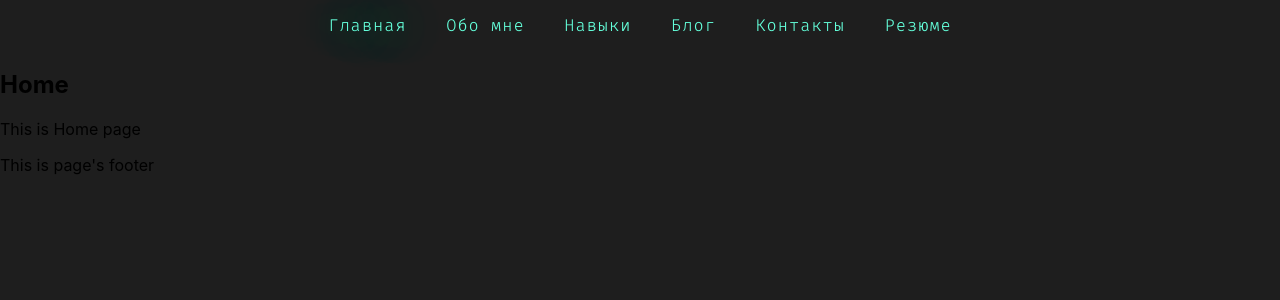
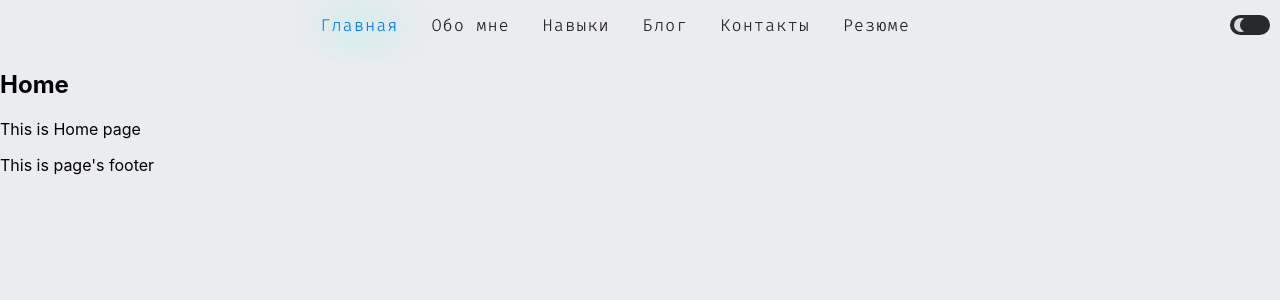
Before and after one commit to avramenkomy/portfolio-frontend, a React (Create React App) app: page / in a window 1280 px wide. Shown: the top 300 px of the page. Built offline with nearby package versions, Linux system fonts and the light colour scheme.

Commit message:
WIP: add switching between light and dark theme

```diff
--- a/src/components/Header.jsx
+++ b/src/components/Header.jsx
@@ -4,6 +4,8 @@ import { useNavigate } from 'react-router-dom';
 import { useAuth } from './hook/useAuth';
 
 import CustomLink from '../elements/CustomLink';
+import Toggle from '../elements/Toggle';
+import { ThemeContext, themes } from './hoc/ThemeProvider';
 
 function Header () {
   const navigate = useNavigate();
@@ -13,15 +15,32 @@ function Header () {
     signout(() => navigate('/', { replace: true }));
   }
   return (
+    <ThemeContext.Consumer>
+      {({ theme, setTheme }) => (
          <header>
+          <div className="logo-img"></div>
+          <nav>
             <CustomLink to="/">Главная</CustomLink>
             <CustomLink to="/about-me">Обо мне</CustomLink>
             <CustomLink to="/skills">Навыки</CustomLink>
             <CustomLink to="/blog">Блог</CustomLink>
             <CustomLink to="/contact-me">Контакты</CustomLink>
             <CustomLink to="/resume">Резюме</CustomLink>
+          </nav>
+          <div className="props">
             {user && <button onClick={handleLogout}>Logout</button>}
+            <Toggle
+              onChange={() => {
+                if (theme === themes.light) setTheme(themes.dark)
+                if (theme === themes.dark) setTheme(themes.light)
+              }}
+              value={theme === themes.dark}
+            />
+          </div>
+
         </header>
+       )}
+    </ThemeContext.Consumer>
   )
 }
 
--- /dev/null
+++ b/src/components/hoc/ThemeProvider.jsx
@@ -0,0 +1,35 @@
+import React from 'react';
+
+export const themes = {
+  dark: 'dark',
+  light: 'light',
+}
+
+export const ThemeContext = React.createContext({});
+
+const getTheme = () => {
+  const theme = `${window?.localStorage?.getItem('theme')}`;
+  if (Object.values(themes).includes(theme)) return theme;
+
+  const userMedia = window.matchMedia('(prefers-color-scheme: light)');
+  if (userMedia.matches) return themes.light;
+
+  return themes.dark;
+}
+
+const ThemeProvider = ({ children }) => {
+  const [ theme, setTheme ] = React.useState(getTheme)
+
+  React.useEffect(() => {
+    document.documentElement.dataset.theme = theme
+    localStorage.setItem('theme', theme)
+  }, [ theme ])
+
+  return (
+    <ThemeContext.Provider value={{ theme, setTheme }}>
+      {children}
+    </ThemeContext.Provider>
+  )
+}
+
+export default ThemeProvider;
--- /dev/null
+++ b/src/elements/Toggle/index.css
@@ -0,0 +1,51 @@
+
+.toggle-switch {
+  position: relative;
+  width: 40px;
+  top: -10px;
+}
+
+label {
+  position: absolute;
+  width: 100%;
+  height: 20px;
+  background-color: #28292c;
+  border-radius: 10px;
+  cursor: pointer;
+}
+
+input {
+  position: absolute;
+  display: none;
+}
+
+.slider {
+  position: absolute;
+  width: 100%;
+  height: 100%;
+  border-radius: 16px;
+  transition: 0.3s;
+}
+
+input:checked ~ .slider {
+  background-color: #d8dbe0;
+}
+
+.slider::before {
+  content: "";
+  position: absolute;
+  top: 3px;
+  left: 4px;
+  width: 14px;
+  height: 14px;
+  border-radius: 50%;
+  box-shadow: inset 6px 0px 0px 0px #d8dbe0;
+  background-color: #28292c;
+  transition: 0.3s;
+}
+
+input:checked ~ .slider::before {
+  transform: translateX(18px);
+  background-color: #28292c;
+  box-shadow: none;
+}
--- /dev/null
+++ b/src/elements/Toggle/index.jsx
@@ -0,0 +1,21 @@
+import React from 'react';
+import './index.css';
+
+const Toggle = ({ value, onChange }) => (
+
+  <div class = 'toggle-switch'>
+    <label htmlFor="toggler">
+      <input
+      id="toggler"
+      type = 'checkbox'
+      onClick={onChange}
+      checked={value}
+      readOnly
+      />
+      <span class = 'slider'></span>
+    </label>
+  </div>
+
+)
+
+export default Toggle;
--- a/src/index.css
+++ b/src/index.css
@@ -1,6 +1,23 @@
 @import url('https://fonts.googleapis.com/css2?family=Roboto+Mono:wght@300;400;500;600;700&display=swap');
 @import url('https://fonts.googleapis.com/css2?family=Fira+Code:wght@300;400;500;600;700&family=Fira+Mono:wght@400;500;700&family=Roboto+Mono:wght@100;200;300;400;500;600;700&display=swap');
 
+:root[data-theme="light"] {
+  --background-color: #EAECEF;
+  --link-color: #1e1e1e;
+  --active-link-color: #027BFF;
+  --header-bg-color: #23424E;
+
+  --bg-color-slider: #1e1e1e;
+}
+
+:root[data-theme="dark"] {
+  --background-color: #1e1e1e;
+  --link-color: #faebd7;
+  --active-link-color: #64ffda;
+
+  --bg-color-slider: #faebd7;
+  --header-bg-color: inherit;
+}
 
 :root {
   --green: #64ffda;
@@ -21,7 +38,7 @@
 
 body {
   margin: 0;
-  background-color: #1e1e1e;
+  background: var(--background-color);
   font-family: -apple-system, BlinkMacSystemFont, 'Segoe UI', 'Roboto', 'Oxygen',
     'Ubuntu', 'Cantarell', 'Fira Sans', 'Droid Sans', 'Helvetica Neue',
     sans-serif;
@@ -44,10 +61,31 @@ header {
   align-items: center;
 }
 
-header > a {
+.logo-img {
+  flex-grow: 1;
+}
+
+nav {
+  flex-grow: 3;
+  display: flex;
+  flex-direction: row;
+  justify-content: center;
+  align-items: center;
+}
+
+.props {
+  margin-right: 10px;
+  flex-grow: 1;
+  display: flex;
+  flex-direction: row;
+  justify-content: end;
+  align-items: center;
+}
+
+nav > a {
   margin: 0 1%;
   text-decoration: none;
-  color: var(--green);
+  color: var(--link-color);
   font-family: var(--font-mono);
   font-size: var(--fz-md);
   letter-spacing: 1px;
@@ -56,12 +94,9 @@ header > a {
   padding: 0.375rem 0.4375rem;
 }
 
-header > a:hover {
-  color: var(--white);
-}
-
-header > .active-link {
+.active-link {
   cursor: default;
+  color: var(--active-link-color);
   text-shadow:
     0 0 40px rgba(100, 255, 218, .7),
     0 0 70px rgba(100, 255, 218, .7),
--- a/src/index.js
+++ b/src/index.js
@@ -4,11 +4,15 @@ import { BrowserRouter } from 'react-router-dom';
 import './index.css';
 import App from './App';
 
+import ThemeProvider from './components/hoc/ThemeProvider';
+
 const root = ReactDOM.createRoot(document.getElementById('root'));
 root.render(
   <React.StrictMode>
-    <BrowserRouter>
-      <App />
-    </BrowserRouter>
+    <ThemeProvider>
+      <BrowserRouter>
+        <App />
+      </BrowserRouter>
+    </ThemeProvider>
   </React.StrictMode>
 );
```
Lines whose indentation alone changed are shown as unchanged.
